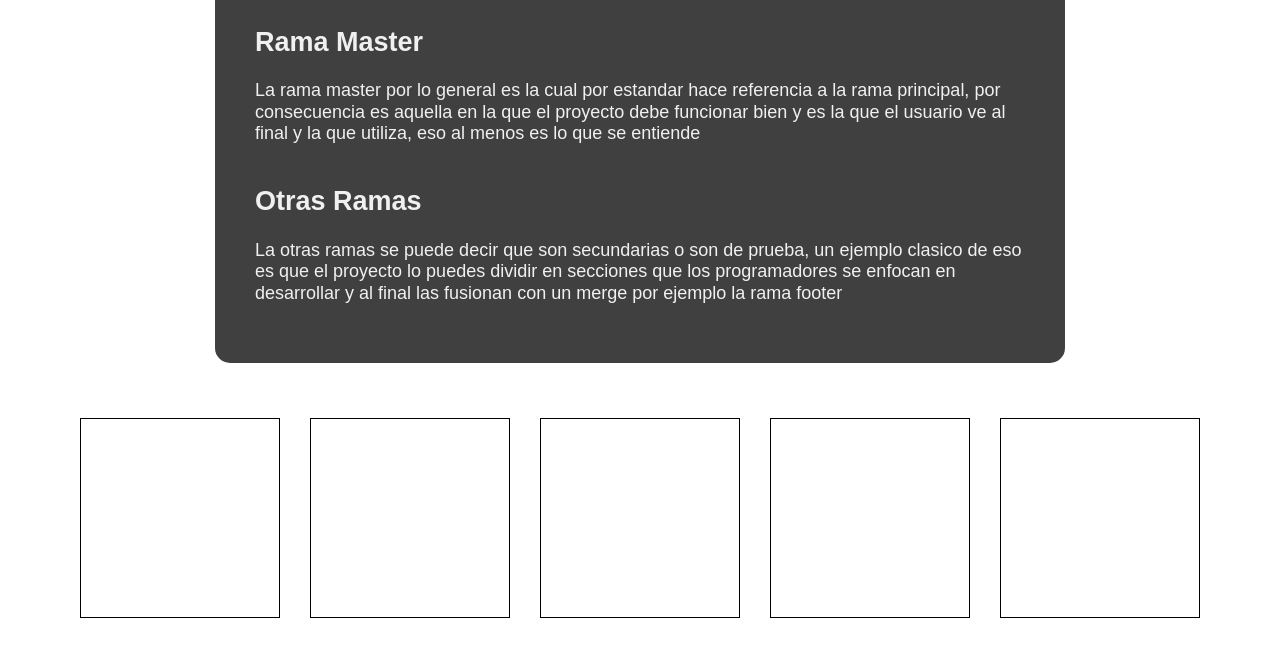
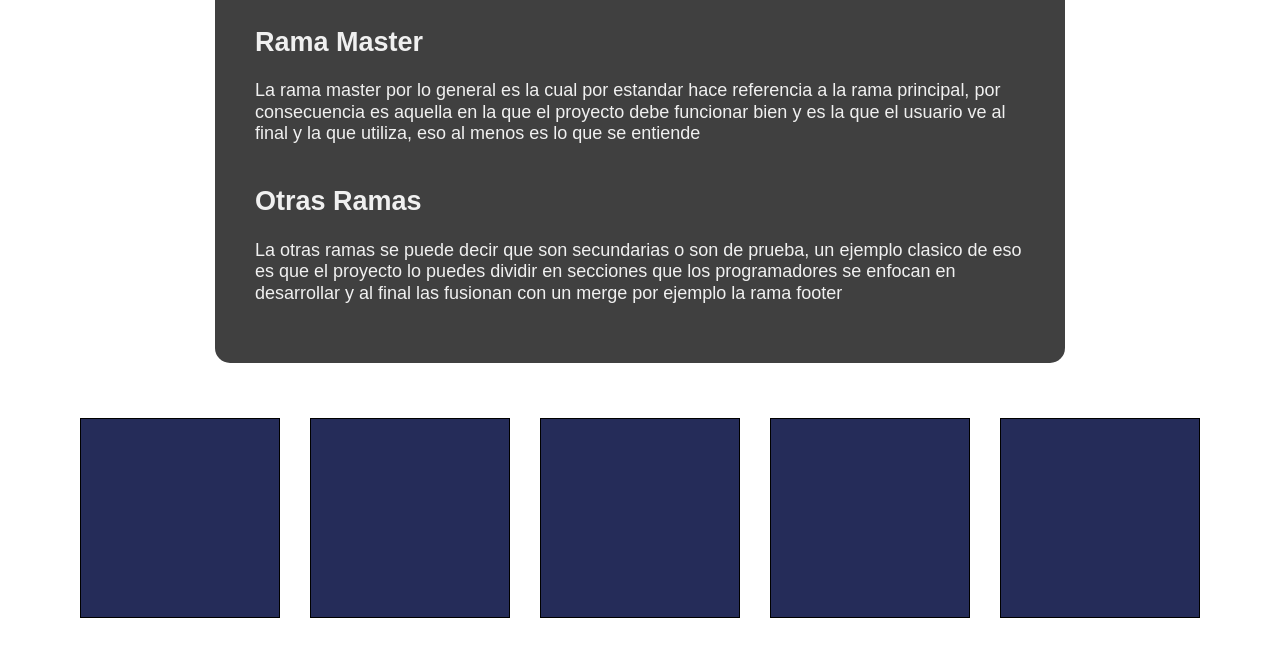
Before and after one commit to JoseLuisFV/GitEnMisTerminos, a plain HTML site: page index.html in a window 1280 px wide. Shown: the part 255-900 px from the top of the page. Drawn offline with Linux system fonts and the light colour scheme.

Commit message:
Cambio sin importancia

```diff
--- a/estilos.css
+++ b/estilos.css
@@ -87,4 +87,5 @@
    la  cual describe que tan flexible es el elemento
    1 para 100 porciento y 0 a 0 porciento*/
   flex-shrink: 0;
+  background-color: #252c59;
 }
```
